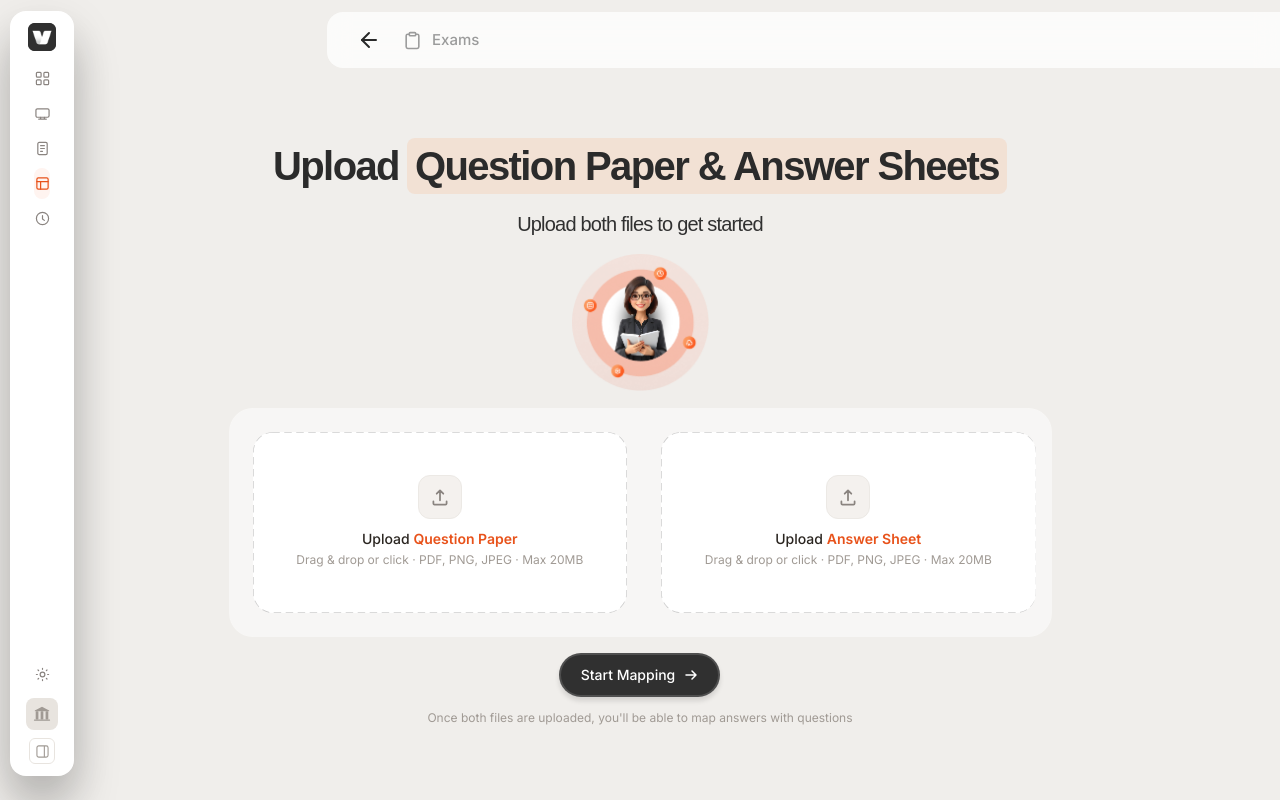
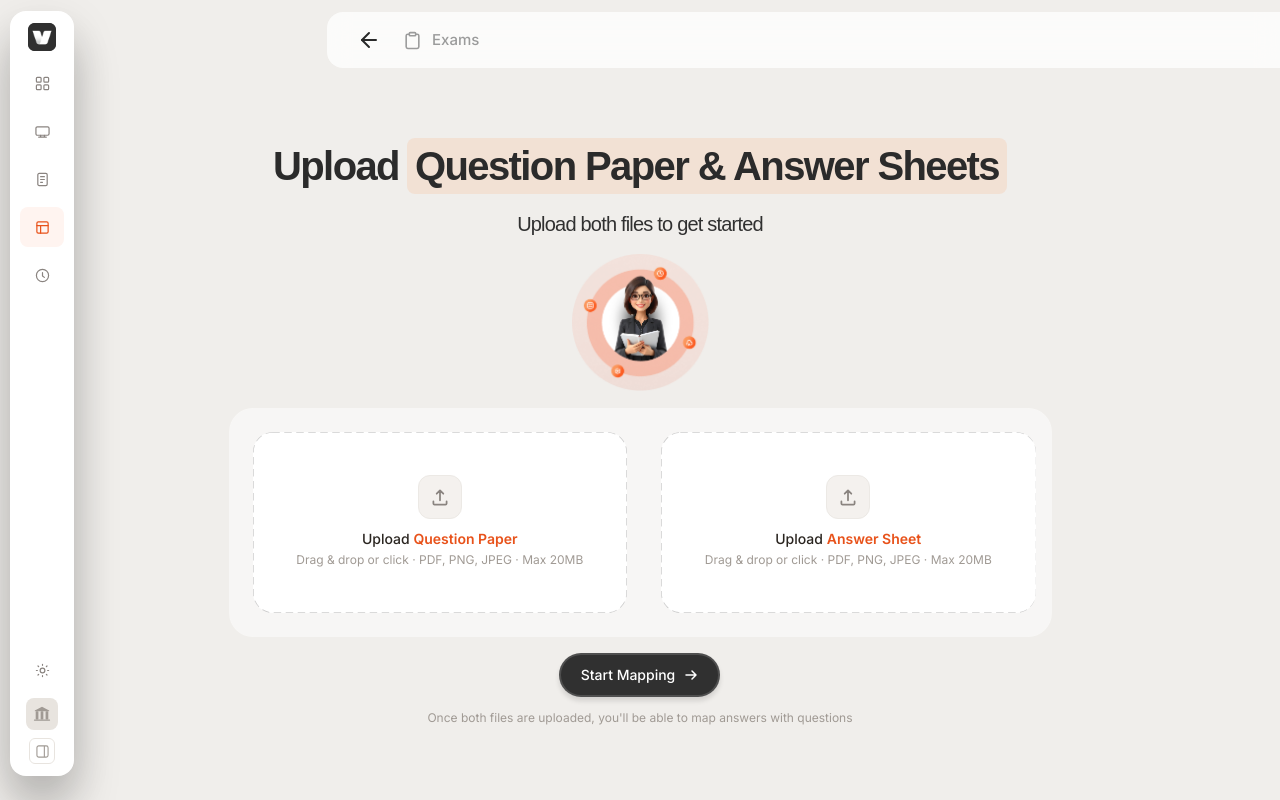
Before and after one commit to anshumancodes/veda-ai-test, a Next.js app in the folder apps/web/: page / in a window 1280 px wide. Both pictures are taken after a click on the button 263 px from the left and 64 px from the top of the page. Shown: the top 800 px of the page. Built offline with nearby package versions, Linux system fonts and the light colour scheme.

Commit message:
style(sidebar): Adjust spacing and styling for sidebar items

```diff
--- a/apps/web/src/components/layout/sidebar.tsx
+++ b/apps/web/src/components/layout/sidebar.tsx
@@ -205,7 +205,7 @@ export function Sidebar() {
                 display: "flex",
                 flexDirection: "column",
                 alignItems: "center",
-                gap: 4,
+                gap: 8,
                 width: "100%",
               }}
             >
@@ -215,16 +215,21 @@ export function Sidebar() {
                   type="button"
                   title={item.label}
                   style={{
-                    width: "100%",
+                    width: 44,
+                    height: 40,
                     display: "flex",
                     alignItems: "center",
                     justifyContent: "center",
-                    padding: "8px 0",
-                    borderRadius: 9,
+                    paddingTop: 9,
+                    paddingRight: 12,
+                    paddingBottom: 9,
+                    paddingLeft: 12,
+                    borderRadius: 8,
                     border: "none",
                     background: item.active ? "#fff4f0" : "transparent",
                     color: item.active ? "#e8521a" : "#8a8480",
                     cursor: "pointer",
+                    opacity: 1,
                     transition: "background 0.15s, color 0.15s",
                   }}
                 >
@@ -249,16 +254,21 @@ export function Sidebar() {
               type="button"
               title="Settings"
               style={{
-                width: "100%",
+                width: 44,
+                height: 40,
                 display: "flex",
                 alignItems: "center",
                 justifyContent: "center",
-                padding: "8px 0",
-                borderRadius: 9,
+                paddingTop: 9,
+                paddingRight: 12,
+                paddingBottom: 9,
+                paddingLeft: 12,
+                borderRadius: 8,
                 border: "none",
                 background: "transparent",
                 color: "#8a8480",
                 cursor: "pointer",
+                opacity: 1,
               }}
             >
               <svg width="15" height="15" viewBox="0 0 16 16" fill="none">
```
